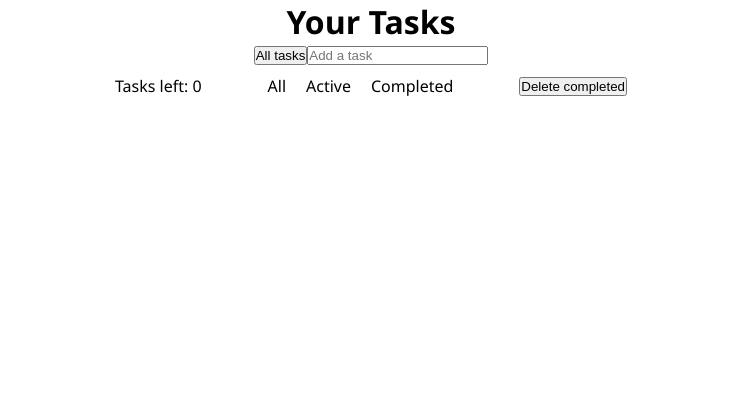
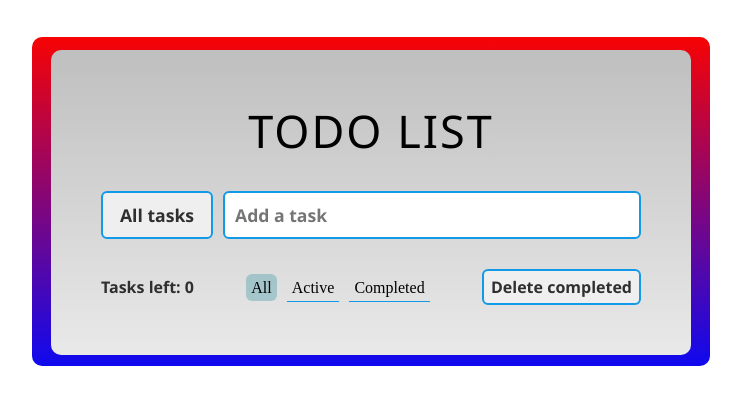
Before and after one commit to Mmarvinn/ReactToDoList, a React (Create React App) app: page / in a window 1280 px wide. Shown: the top 404 px of the page, without its empty margins (269-1010 px from the left). Built offline with nearby package versions, Linux system fonts and the light colour scheme.

Commit message:
add styles

```diff
--- a/src/App.css
+++ /dev/null
@@ -1,5 +0,0 @@
-.App {
-  text-align: center;
-  max-width: 40%;
-  margin: 0 auto;
-}
--- a/src/App.js
+++ b/src/App.js
@@ -1,10 +1,23 @@
-import './App.css';
-import Layout from './component/Layout';
+import Layout from "./component/Layout";
+import { useRef } from "react";
 
 function App() {
+  const ref = useRef(null);
+
+  const appHeight = () => {
+    let vhBorderBottom = 2.45;
+
+    if (window.innerWidth > 1200) vhBorderBottom = 3;
+    if (window.innerWidth > 1600) vhBorderBottom = 4;
+
+    const heightInVh =
+      100 * (ref.current.offsetHeight / window.innerHeight) + vhBorderBottom;
+    return heightInVh;
+  };
+
   return (
-    <div className="App">
-      <Layout />
+    <div ref={ref} className='App'>
+      <Layout appHeight={appHeight} />
     </div>
   );
 }
--- a/src/component/Layout.js
+++ b/src/component/Layout.js
@@ -1,11 +1,11 @@
-import TaskForm from './TaskForm';
+import TaskForm from "./TaskForm";
 
-function Layout() {
+function Layout({ appHeight }) {
   return (
-    <div>
-      <h1>Your Tasks</h1>
-      <TaskForm />
-    </div>
+    <main>
+      <h1>Todo List</h1>
+      <TaskForm appHeight={appHeight} />
+    </main>
   );
 }
 
--- a/src/component/Task.js
+++ b/src/component/Task.js
@@ -1,5 +1,5 @@
-import { useState } from 'react';
-import styles from './Task.module.css';
+import { useState } from "react";
+import styles from "./Task.module.css";
 
 function Task({ text, deleteTask, completeTask, editTask, done, id }) {
   const [toggle, setToggle] = useState(true);
@@ -13,8 +13,13 @@ function Task({ text, deleteTask, completeTask, editTask, done, id }) {
   }
 
   return (
-    <div className={styles.task}>
-      <input type="checkbox" onChange={() => completeTask(id)} checked={done} />
+    <div className={done ? styles.task__complete : styles.task}>
+      <input
+        type='checkbox'
+        onChange={() => completeTask(id)}
+        checked={done}
+        className={styles.task_checkbox}
+      />
       {toggle ? (
         <h3
           onDoubleClick={() => setToggle(false)}
@@ -24,10 +29,12 @@ function Task({ text, deleteTask, completeTask, editTask, done, id }) {
         </h3>
       ) : (
         <form onSubmit={(e) => changeTask(id, e)}>
-          <input type="text" placeholder="" name="taskChange" />
+          <input type='text' placeholder='' name='taskChange' />
         </form>
       )}
-      <button onClick={() => deleteTask(id)}>Del</button>
+      <button onClick={() => deleteTask(id)} className={styles.task_button}>
+        Del
+      </button>
     </div>
   );
 }
--- a/src/component/Task.module.css
+++ b/src/component/Task.module.css
@@ -1,9 +1,20 @@
-.task {
+.task,
+.task__complete {
   padding: 10px;
-  margin: 10px;
+  margin: 10px 0;
   display: flex;
   justify-content: space-between;
-  border: 1px solid grey;
+  border-radius: 6px;
+  font-size: 1rem;
+  color: #2f2f2f;
+  background: linear-gradient(#0400f9a1, #03b5df);
+  color: hsl(260deg 7.52% 92.5%);
+  text-transform: capitalize;
+  letter-spacing: 1px;
+}
+
+.task__complete {
+  background: hsl(0deg 0% 0% / 27%);
 }
 
 .complete {
@@ -13,3 +24,35 @@
 .uncomplete {
   text-decoration: none;
 }
+
+.complete,
+.uncomplete {
+  padding: 0 10px;
+  word-break: break-all;
+  font-family: inherit;
+  font-weight: 400;
+}
+
+.task_checkbox {
+  min-width: 18px;
+}
+
+.task_checkbox:hover {
+  cursor: pointer;
+}
+
+.task_button {
+  border-radius: 5px;
+  font-size: 1rem;
+  border: none;
+  color: #2f2f2f;
+  font-weight: 600;
+  padding: 5px 10px;
+  min-width: 3.5rem;
+  max-height: 2rem;
+}
+
+.task_button:hover {
+  cursor: pointer;
+  background-color: #c7bbbb;
+}
--- a/src/component/TaskForm.js
+++ b/src/component/TaskForm.js
@@ -1,22 +1,22 @@
-import { useEffect, useState } from 'react';
-import TaskList from './TaskList';
-import { v4 as uuidv4 } from 'uuid';
+import { useState } from "react";
+import TaskList from "./TaskList";
+import { v4 as uuidv4 } from "uuid";
 
-function TaskForm() {
+function TaskForm({ appHeight }) {
   const [tasks, setTasks] = useState([]);
   const [doneAll, setDoneAll] = useState(false);
-  const [showTasks, setShowTasks] = useState('all');
+  const [showTasks, setShowTasks] = useState("all");
 
   const tasksLeft = tasks.filter((task) => task.done === false);
   const completeTasks = tasks.filter((task) => task.done === true);
 
   function returnTasks() {
     switch (showTasks) {
-      case 'all':
+      case "all":
         return tasks;
-      case 'active':
+      case "active":
         return tasksLeft;
-      case 'complete':
+      case "complete":
         return completeTasks;
       default:
         return tasks;
@@ -24,10 +24,6 @@ function TaskForm() {
   }
 
   function editTask(id, text) {
-    console.log('edit');
-    console.log(id);
-    console.log(text);
-
     setTasks((prevTasks) =>
       prevTasks.map((task) => {
         if (id === task.id) {
@@ -40,15 +36,15 @@ function TaskForm() {
   }
 
   function showAllTasks() {
-    setShowTasks('all');
+    setShowTasks("all");
   }
 
   function showActiveTasks() {
-    setShowTasks('active');
+    setShowTasks("active");
   }
 
   function showCompletedTasks() {
-    setShowTasks('complete');
+    setShowTasks("complete");
   }
 
   function deleteCompleted() {
@@ -103,32 +99,63 @@ function TaskForm() {
 
   return (
     <>
-      <form className="form" onSubmit={handlerSubmit}>
-        <button type="button" onClick={completeAll}>
+      <form className='form' onSubmit={handlerSubmit}>
+        <button type='button' onClick={completeAll} className='form_button'>
           All tasks
         </button>
-        <input type="text" placeholder="Add a task" name="taskForm" />
+        <input
+          type='text'
+          placeholder='Add a task'
+          name='taskForm'
+          className='form_input'
+        />
       </form>
       <TaskList
         tasks={returnTasks()}
         deleteTask={deleteTask}
         completeTask={toggleCompleteTask}
         editTask={editTask}
+        appHeight={appHeight}
       />
-      <div className="footer-app">
-        <span>Tasks left: {tasksLeft.length}</span>
-        <ul className="footer-app--buttons">
+      <div className='footer-app'>
+        <span className='footer-app_tasks-left'>
+          Tasks left: {tasksLeft.length}
+        </span>
+        <ul className='footer-app--buttons'>
           <li>
-            <a onClick={showAllTasks}>All</a>
+            <a
+              onClick={showAllTasks}
+              className={
+                showTasks === "all" ? "filter filter-active" : "filter"
+              }
+            >
+              All
+            </a>
           </li>
           <li>
-            <a onClick={showActiveTasks}>Active</a>
+            <a
+              onClick={showActiveTasks}
+              className={
+                showTasks === "active" ? "filter filter-active" : "filter"
+              }
+            >
+              Active
+            </a>
           </li>
           <li>
-            <a onClick={showCompletedTasks}>Completed</a>
+            <a
+              onClick={showCompletedTasks}
+              className={
+                showTasks === "complete" ? "filter filter-active" : "filter"
+              }
+            >
+              Completed
+            </a>
           </li>
         </ul>
-        <button onClick={deleteCompleted}>Delete completed</button>
+        <button onClick={deleteCompleted} className='footer-app_button'>
+          Delete completed
+        </button>
       </div>
     </>
   );
--- a/src/component/TaskList.js
+++ b/src/component/TaskList.js
@@ -1,8 +1,26 @@
-import Task from './Task';
-import PropTypes from 'prop-types';
+import { useEffect, useState } from "react";
+import Task from "./Task";
+import PropTypes from "prop-types";
 
-function TaskList({ tasks, deleteTask, completeTask, editTask }) {
+function TaskList({ tasks, deleteTask, completeTask, editTask, appHeight }) {
+  const [height, setHeight] = useState(0);
+
+  useEffect(() => {
+    setHeight(appHeight());
+
+    const handleResize = () => {
+      setHeight(appHeight());
+    };
+
+    window.addEventListener("resize", handleResize);
+
+    return (_) => {
+      window.removeEventListener("resize", handleResize);
+    };
+  }, [tasks]);
+
   return (
+    <>
       <div>
         {tasks.map((task) => {
           return (
@@ -18,6 +36,13 @@ function TaskList({ tasks, deleteTask, completeTask, editTask }) {
           );
         })}
       </div>
+      <div
+        className='border-div'
+        style={{
+          height: `${height}vh`,
+        }}
+      ></div>
+    </>
   );
 }
 
--- a/src/index.css
+++ b/src/index.css
@@ -1,21 +1,58 @@
 * {
   margin: 0;
   padding: 0;
+  box-sizing: border-box;
 }
 
 body {
-  font-family: 'Segoe UI', 'Roboto', 'Oxygen', 'Ubuntu', 'Cantarell',
-    'Fira Sans', 'Droid Sans', 'Helvetica Neue', sans-serif;
+  font-family: "Segoe UI", "Roboto", "Oxygen", "Ubuntu", "Cantarell",
+    "Fira Sans", "Droid Sans", "Helvetica Neue", sans-serif;
 }
 
-a {
+main {
+  text-align: center;
+  max-width: 50vw;
+  margin: 0 auto;
+  padding: 50px;
+  margin-top: 50px;
+  border-radius: 10px;
+  background: linear-gradient(#bfbfbf, #e9e9e9);
+}
+
+h1 {
+  text-transform: uppercase;
+  letter-spacing: 2px;
+  font-weight: 100;
+  font-size: 45px;
+}
+
+.App {
+  max-width: 55vw;
+  margin: 0 auto;
+  position: relative;
+}
+
+.filter {
   text-decoration: none;
   color: black;
   cursor: pointer;
+  padding: 5px;
+  border-bottom: 1px solid #129ae9;
+  margin: 0 5px;
+  font-family: "circular";
 }
 
-a:hover {
-  border: 1px solid red;
+.filter:hover {
+  cursor: pointer;
+  background-color: rgba(0, 125, 141, 0.267);
+  border: none;
+  border-radius: 6px;
+}
+
+.filter-active {
+  background-color: rgba(0, 125, 141, 0.267);
+  border: none;
+  border-radius: 6px;
 }
 
 .footer-app {
@@ -29,6 +66,66 @@ a:hover {
   list-style-type: none;
 }
 
-.footer-app--buttons > li {
+.form {
+  display: flex;
+  justify-content: center;
+  margin: 30px 0;
+}
+
+.form_button,
+.form_input,
+.footer-app_button {
+  border-radius: 6px;
+  border: 2px solid #129ae9;
+  color: #2f2f2f;
+  font-family: inherit;
+  font-weight: 600;
+}
+.form_button {
   padding: 10px;
+  min-width: 7rem;
+  font-size: 1.1rem;
 }
+
+.form_button:hover,
+.footer-app_button:hover {
+  cursor: pointer;
+  border: 2px solid #1d6e9c;
+  background-color: rgba(0, 125, 141, 0.267);
+}
+
+.form_input {
+  width: 100%;
+  padding-left: 10px;
+  margin-left: 10px;
+  font-size: 1.1rem;
+}
+
+.form_input:active,
+.form_input:focus {
+  outline: none;
+  border: 2px solid #1d6e9c;
+}
+
+.footer-app_button {
+  padding: 5px 7px;
+  font-size: 1rem;
+}
+
+.footer-app_tasks-left {
+  font-size: 1rem;
+  color: #2f2f2f;
+  font-family: inherit;
+  font-weight: 600;
+}
+
+.border-div {
+  width: 53vw;
+  height: 35vh;
+  background: linear-gradient(#f70303, #0f09ef);
+  position: absolute;
+  z-index: -1;
+  top: -1vw;
+  left: 1vw;
+  border-radius: 10px;
+}
```
Lines whose indentation alone changed are shown as unchanged.
